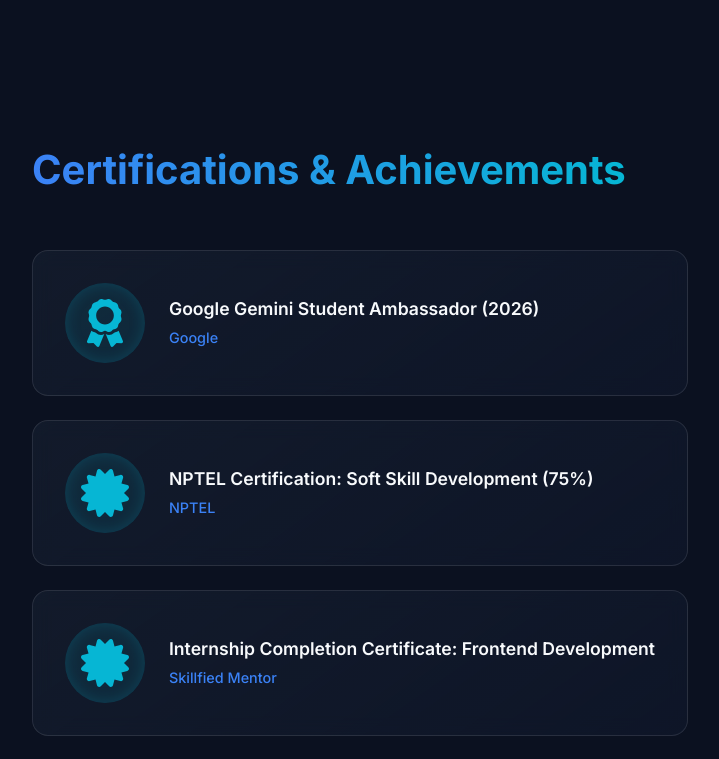
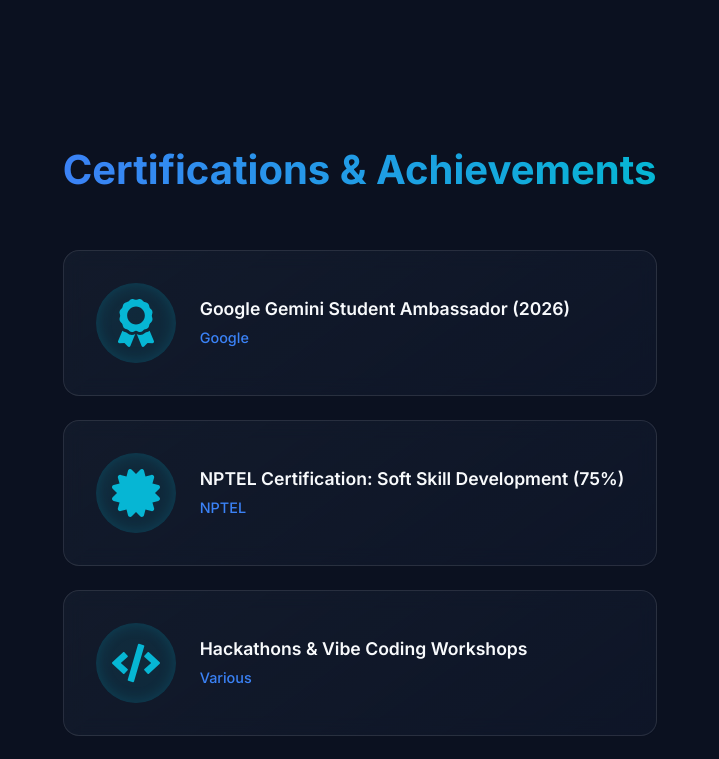
Before and after one commit to Shrutir09/my-portfolio, a React app: page / in a window 1280 px wide. Shown: the part 2720-3479 px from the top of the page, without its empty margins (280-999 px from the left). Built offline with nearby package versions, Linux system fonts and the light colour scheme; the HTML template or start-up script is replaced by a standard one.

Commit message:
Update resume file to PDF format and correct download link in Hero component; refine certifications list in Certifications component

```diff
--- a/src/components/About.jsx
+++ b/src/components/About.jsx
@@ -3,7 +3,7 @@
 const About = () => {
   const skills = [
     "React", "Tailwind CSS", "Java", "C++", "SQL",
-    "DBMS", "Git/GitHub", "PHP", "Bootstrap", "UI Design",
+    "DBMS", "Git/GitHub", "PHP", "UI Design",
     "HTML", "JavaScript", "Python(Basic)", "DSA"
   ];
 
--- a/src/components/Certifications.jsx
+++ b/src/components/Certifications.jsx
@@ -13,18 +13,9 @@
       org: "NPTEL",
       icon: <FaCertificate />
     },
+
     {
-      title: "Internship Completion Certificate: Frontend Development",
-      org: "Skillfied Mentor",
-      icon: <FaCertificate />
-    },
-    {
-      title: "Winter of Code Social Contributor (2025)",
-      org: "Winter of Code",
-      icon: <FaMedal />
-    },
-    {
-      title: "Hackathons & Claude AI / Vibe Coding Workshops",
+      title: "Hackathons & Vibe Coding Workshops",
       org: "Various",
       icon: <FaCode />
     },
@@ -34,9 +25,14 @@
       icon: <FaLaptopCode />
     },
     {
-      title: "Git/GitHub & Responsive Web Design Hands-on Practice",
-      org: "Self-Paced",
-      icon: <FaTrophy />
+      title: " 2nd Best Presenter Award In AI Tech Talk",
+      org: "College",
+      icon: <FaAward />
+    },
+    {
+      title: "1st Place in SQL Code Master Challenge",
+      org: "College",
+      icon: <FaCertificate />
     }
   ];
 
--- a/src/components/Hero.jsx
+++ b/src/components/Hero.jsx
@@ -28,7 +28,7 @@
             </h2>
             <div className="hero-cta">
               <a href="#projects" className="btn btn-primary">View My Work</a>
-              <a href="/assets/Resume - ShrutiRiya.pdf" download="Resume - ShrutiRiya.pdf" className="btn btn-outline">Download Resume</a>
+              <a href="/assets/Resume - Shruti Riya.pdf" download="Resume - Shruti Riya.pdf" className="btn btn-outline">Download Resume</a>
             </div>
           </div>
           <div className="hero-image-wrapper">
```
Also changed, not shown: 2 other files (tests, documents, lock files or other folders).
